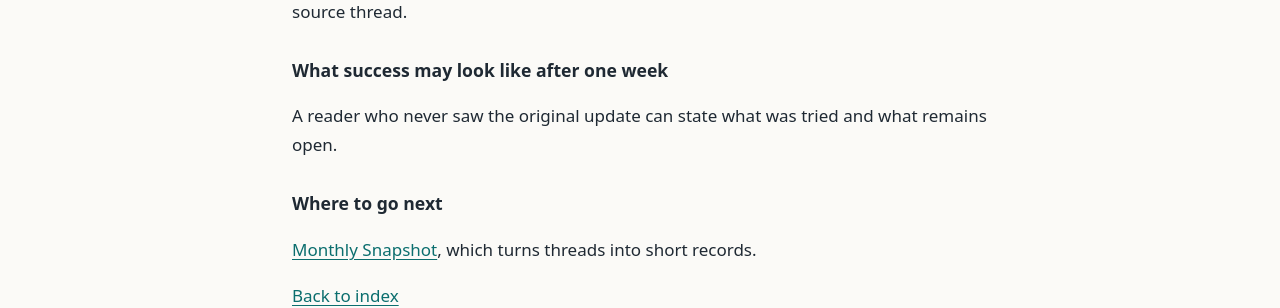
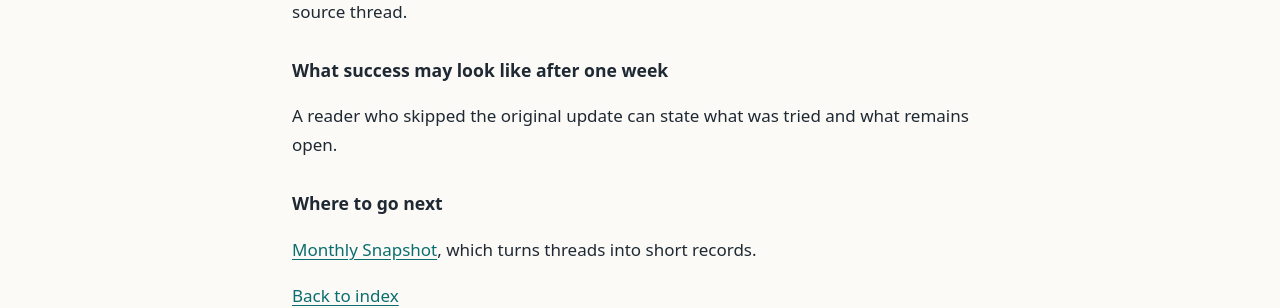
Before and after one commit to dwg7/guide, a Jekyll site: the page built from docs/onboarding-paths.md, in a window 1280 px wide and 900 px high, scrolled down 4773 px. Shown: the part 419-727 px from the top of the window. Built offline with Jekyll 4.4.1, drawn with Linux system fonts in a browser that asks for light colours.

Commit message:
Onboarding: positive phrasing
Co-Authored-By: Claude Sonnet 5.5 <noreply@anthropic.com>
Claude-Session: https://claude.ai/code/session_01SYTTDVn5h7avdPb4MGvQEv

```diff
--- a/docs/onboarding-paths.md
+++ b/docs/onboarding-paths.md
@@ -170,7 +170,7 @@ Post your English summary as a comment on the meetup issue, with the link to the
 
 ### What success may look like after one week
 
-A reader who never saw the original update can state what was tried and what remains open.
+A reader who skipped the original update can state what was tried and what remains open.
 
 ### Where to go next
 
```
